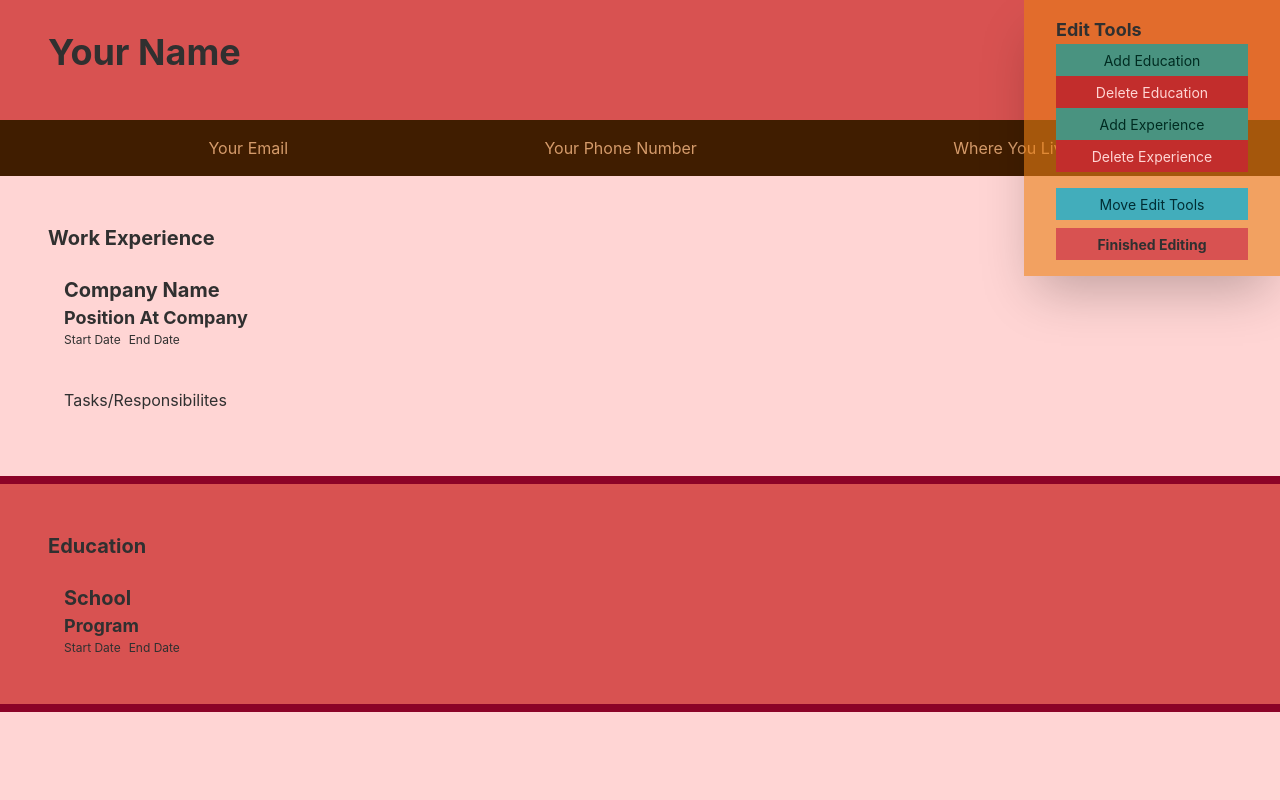
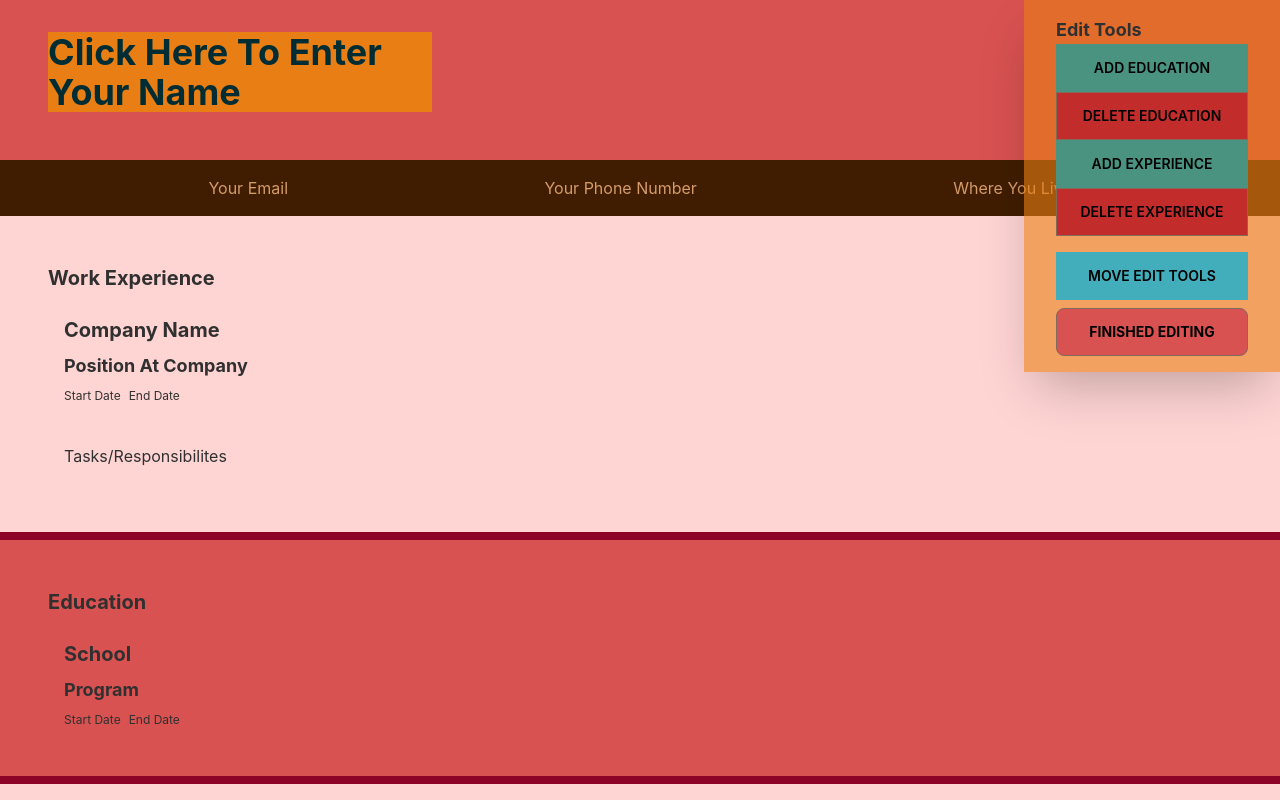
Before and after one commit to Dezzep/cv-project, a React (Create React App) app: page / in a window 1280 px wide. Built offline with nearby package versions, Linux system fonts and the light colour scheme.

Commit message:
made the tools more visible, added finished editing to every editable div so you don't have to finish them all at once. made it clear that the user should click on the site to interact with the text fields.

```diff
--- a/src/App.js
+++ b/src/App.js
@@ -59,11 +59,11 @@ const App = () => {
         <div className='App bg-secondary-content h-screen'>
            <div id='edit_tool' className={classEditTools}>
             <h1 className='font-bold md:text-lg'>Edit Tools</h1>
-           <button onClick={addEducationPressed} className='btn-sm btn-success' id='add_education'>Add Education</button>
-           <button onClick={deleteEducationPressed} className='btn-sm btn-secondary bg-secondary-focus' id='delete_education'>Delete Education</button>
-           <button onClick={addExperiencePressed} className='btn-sm btn-success' id='add_education'>Add Experience</button>
-           <button onClick={deleteExperiencePressed} className='btn-sm btn-secondary bg-secondary-focus' id='delete_education'>Delete Experience</button>
-           <button onClick={moveEditTools} className='btn-sm btn-info mt-4'>Move Edit Tools</button>
+           <button onClick={addEducationPressed} className='btn text-black btn-success hover:bg-lime-500' id='add_education'>Add Education</button>
+           <button onClick={deleteEducationPressed} className='btn text-black bg-secondary-focus hover:bg-red-500' id='delete_education'>Delete Education</button>
+           <button onClick={addExperiencePressed} className='btn text-black btn-success hover:bg-lime-500' id='add_education'>Add Experience</button>
+           <button onClick={deleteExperiencePressed} className='btn text-black bg-secondary-focus hover:bg-red-500' id='delete_education'>Delete Experience</button>
+           <button onClick={moveEditTools} className='btn text-black btn-info hover:bg-slate-400 mt-4'>Move Edit Tools</button>
            <EditTool/>
            </div>
           <Info header="Info"/>
--- a/src/components/Education.js
+++ b/src/components/Education.js
@@ -21,8 +21,8 @@ const Education = (props) =>  {
         <h1 className='text-xl font-bold align-center flex'>{props.header}</h1>
 
         <div className='flex-col justify-center align-center mt-6 ml-4'>
-          <h1 className='font-bold text-xl'>{school ? school : 'School'}</h1>
-          <h1 className='font-bold text-lg'>{program ? program : 'Program'}</h1>
+          <h1 className='font-bold text-xl mb-2'>{school ? school : 'School'}</h1>
+          <h1 className='font-bold text-lg mb-2'>{program ? program : 'Program'}</h1>
         </div>
 
         <div className='flex gap-2 ml-4 text-xs'>
@@ -42,7 +42,7 @@ const Education = (props) =>  {
               <div className='tooltip tooltip-secondary' data-tip='Name of your school'>
 
                 <label htmlFor="school"></label>
-                <input className=' font-bold text-xl' id="school"
+                <input className=' font-bold text-xl mb-2' id="school"
                         type="text" value={school} onChange={e => setSchool(e.target.value)}  placeholder="School">
                 </input>
               </div>
@@ -50,7 +50,7 @@ const Education = (props) =>  {
             <div>
               <div className='tooltip tooltip-secondary' data-tip='What did you study'>
                 <label htmlFor="program"></label>
-                <input className='font-bold text-lg' id="program"
+                <input className='font-bold text-lg mb-2' id="program"
                         type="text" value={program} onChange={e => setProgram(e.target.value)}  placeholder="Computer Sciences">
                 </input>
               </div>
@@ -74,6 +74,7 @@ const Education = (props) =>  {
               </div>
           </div>
           </div>
+          <button className='btn mt-6' onClick={e => {setForm(true)}}>Done Editing</button>
         </div>
 
       )
--- a/src/components/Experience.js
+++ b/src/components/Experience.js
@@ -23,8 +23,8 @@ const Experience = (props) => {
           <h1 className='font-bold text-xl align-center flex'>{props.header}</h1>
 
           <div className='flex-col justify-center align-center mt-6 ml-4'>
-            <h3 className='font-bold text-xl'>{company ? company : 'Company Name'}</h3>
-            <h3 className='font-bold text-lg'>{position ? position : 'Position At Company'}</h3>
+            <h3 className='font-bold text-xl mb-2'>{company ? company : 'Company Name'}</h3>
+            <h3 className='font-bold text-lg mb-2'>{position ? position : 'Position At Company'}</h3>
           </div>
 
           <div className='flex gap-2 ml-4 text-xs'>
@@ -45,14 +45,14 @@ const Experience = (props) => {
         <div className='flex-col justify-center align-center mt-6 ml-4'>
           <div>
             <div className='tooltip tooltip-secondary' data-tip='What company did you work for?'> <label htmlFor="company"></label>
-            <input className='font-bold text-xl' id="company"
+            <input className='font-bold text-xl mb-2' id="company"
             type="text" value={company} onChange={e => setCompany(e.target.value)}  placeholder="Company Name">
               </input>
             </div>
           </div>
           <div>
             <div className='tooltip tooltip-secondary' data-tip='What was your position at the company'> <label htmlFor="position"></label>
-            <input className='font-bold text-lg' id="position"
+            <input className='font-bold text-lg mb-2' id="position"
             type="text" value={position} onChange={e => setPosition(e.target.value)} placeholder="Your Position">
               </input>
             </div>
@@ -87,6 +87,7 @@ const Experience = (props) => {
 
 
       </form>
+      <button className='btn' onClick={e => {setForm(true)}}>Done Editing</button>
 
       </div>
       )
--- a/src/components/User_info.js
+++ b/src/components/User_info.js
@@ -20,7 +20,7 @@ const Info = (props) => {
       return(
         <div onClick={onClickField} className='bg-secondary'>
 
-          <h3 className='font-bold text-4xl py-6 ml-12 pt-8'>{name ? name : 'Your Name'}</h3>
+          <h3 className='font-bold text-4xl py-6 ml-12 pt-8'>{name ? name : <div className=' w-96 text-info-content bg-warning'>{'Click Here To Enter Your Name'}</div>}</h3>
           <div className='flex mt-6 gap-12 justify-evenly py-4 bg-accent-content text-accent'>
 
           <h3>{email ? email : 'Your Email'}</h3>
@@ -69,7 +69,7 @@ const Info = (props) => {
             </div>
           </div>
           </form>
-
+          <button className='btn mt-4 ml-8 mb-4' onClick={e => {setForm(true)}}>Done Editing</button>
         </div>
       );
     }
--- a/src/components/editTool.js
+++ b/src/components/editTool.js
@@ -5,7 +5,7 @@ const EditTool = () => {
   }
   return (
       <div className='mt-2 w-full'>
-        <button onClick={hideEditTools}className='btn-sm bg-secondary w-full font-bold text-md' id='finishEdit'>Finished Editing</button>
+        <button onClick={hideEditTools}className='btn text-black hover:bg-lime-500 bg-secondary w-full font-bold text-md' id='finishEdit'>Finished Editing</button>
       </div>
   )}
 export default EditTool;
```
